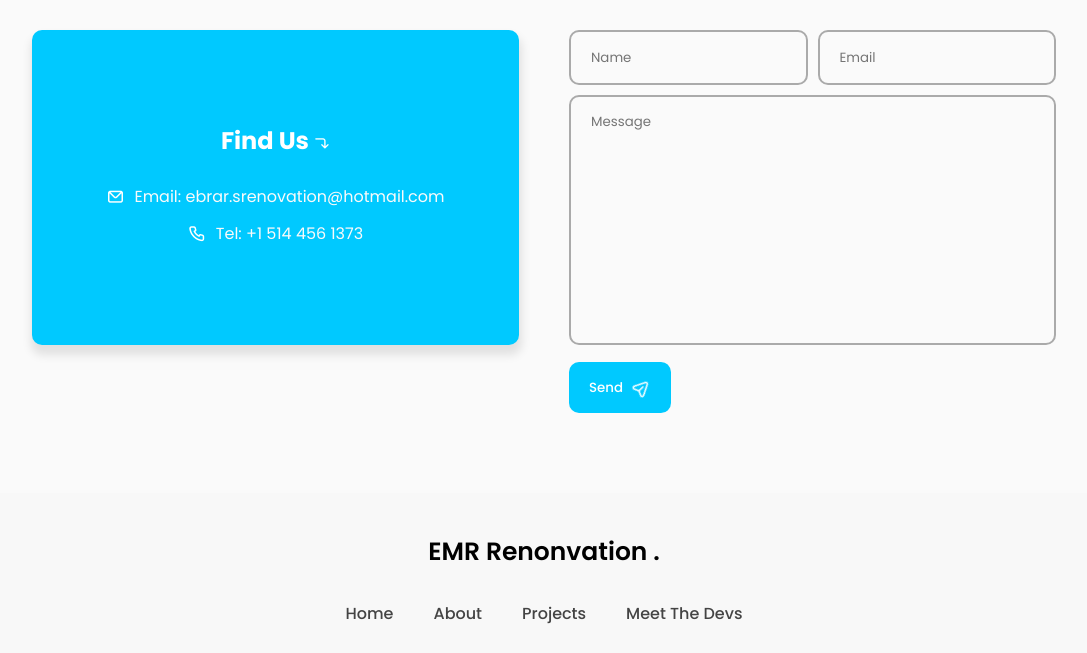
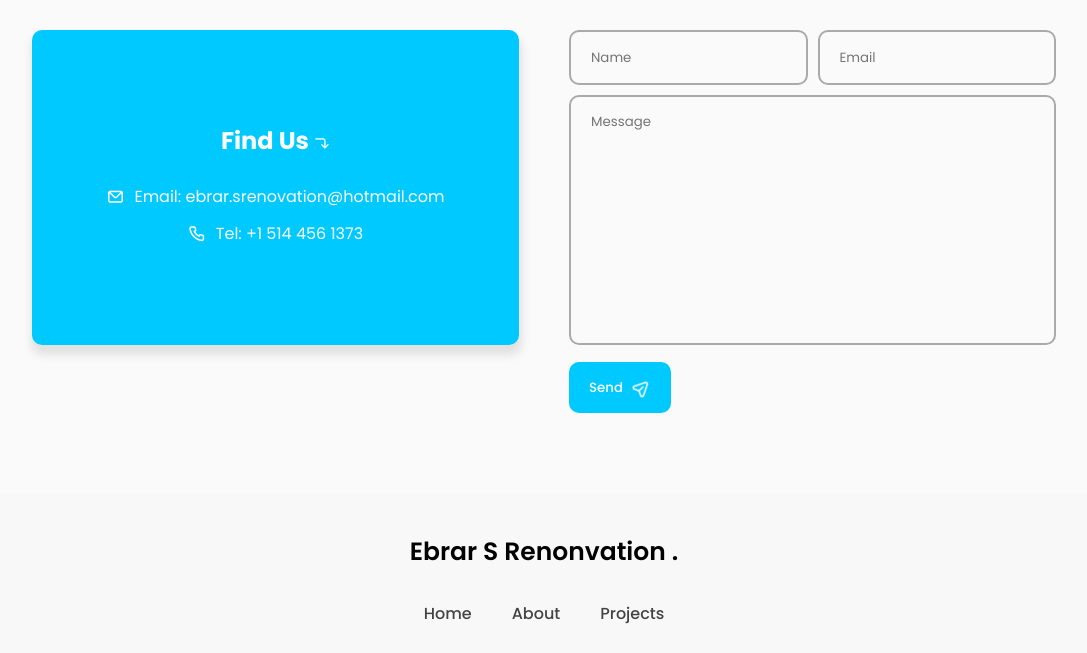
Before and after one commit to Wisal235/hostWebsite, a plain HTML site: page FINAL-PROJECT-main/index.html in a window 1280 px wide. Shown: the part 2114-2767 px from the top of the page, without its empty margins (96-1183 px from the left). Drawn offline with nearby package versions, Linux system fonts and the light colour scheme.

Commit message:
Update index.html

```diff
--- a/FINAL-PROJECT-main/index.html
+++ b/FINAL-PROJECT-main/index.html
@@ -171,7 +171,7 @@
     <footer id="footer">
 
         <div class="top-footer">
-            <p>EMR Renonvation .</p>
+            <p>Ebrar S Renonvation .</p>
         </div>
         <div class="middle-footer">
             <ul class="footer-menu">
@@ -183,9 +183,6 @@
                 </li>
                 <li class="footer_menu_list">
                     <a href="#projects">Projects</a>
-                </li>
-                <li class="footer_menu_list">
-                    <a href="About_us.html">Meet The Devs</a>
                 </li>
             </ul>
         </div>
```
